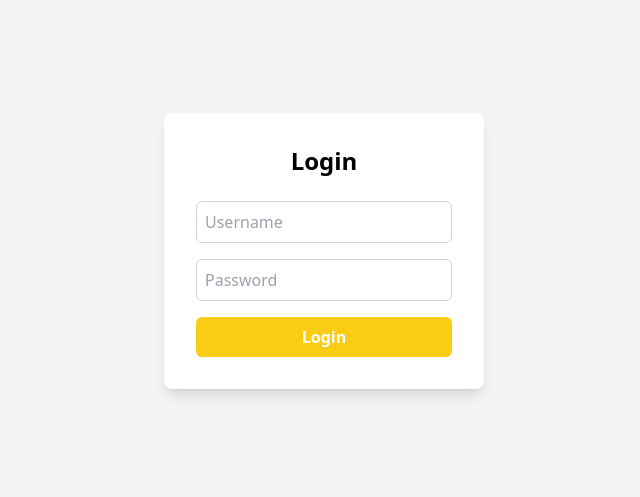
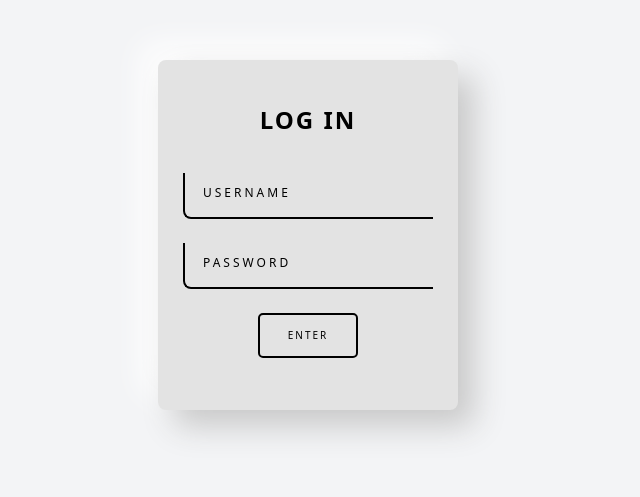
Before and after one commit to srinivastechlandui/field-promotor, a React (Create React App) app: page / in a window 1280 px wide. Shown: the part 165-662 px from the top of the page, without its empty margins (332-972 px from the left). Built offline with nearby package versions, Linux system fonts and the light colour scheme.

Commit message:
feat: Add LoginPage component and update routing in App.js; implement JWT token handling in Header

```diff
--- a/src/App.css
+++ b/src/App.css
@@ -1,11 +1,108 @@
 .App {
   text-align: center;
+
 }
 
 .App-logo {
   height: 40vmin;
   pointer-events: none;
 }
+/* From Uiverse.io by JkHuger */
+.login {
+  color: #000;
+  text-transform: uppercase;
+  letter-spacing: 2px;
+  display: block;
+  font-weight: bold;
+  font-size: x-large;
+}
+
+.card {
+  display: flex;
+  justify-content: center;
+  align-items: center;
+  min-height: 350px;
+  width: 300px;
+  flex-direction: column;
+  gap: 35px;
+  background: #e3e3e3;
+  box-shadow: 16px 16px 32px #c8c8c8,
+        -16px -16px 32px #fefefe;
+  border-radius: 8px;
+}
+
+.inputBox {
+  position: relative;
+  width: 250px;
+}
+
+.inputBox input {
+  width: 100%;
+  padding: 10px;
+  outline: none;
+  border: none;
+  color: #000;
+  font-size: 1em;
+  background: transparent;
+  border-left: 2px solid #000;
+  border-bottom: 2px solid #000;
+  transition: 0.1s;
+  border-bottom-left-radius: 8px;
+}
+
+.inputBox span {
+  margin-top: 5px;
+  position: absolute;
+  left: 0;
+  transform: translateY(-4px);
+  margin-left: 10px;
+  padding: 10px;
+  pointer-events: none;
+  font-size: 12px;
+  color: #000;
+  text-transform: uppercase;
+  transition: 0.5s;
+  letter-spacing: 3px;
+  border-radius: 8px;
+}
+
+.inputBox input:valid~span,
+.inputBox input:focus~span {
+  transform: translateX(113px) translateY(-15px);
+  font-size: 0.8em;
+  padding: 5px 10px;
+  background: #000;
+  letter-spacing: 0.2em;
+  color: #fff;
+  border: 2px;
+}
+
+.inputBox input:valid,
+.inputBox input:focus {
+  border: 2px solid #000;
+  border-radius: 8px;
+}
+
+.enter {
+  height: 45px;
+  width: 100px;
+  border-radius: 5px;
+  border: 2px solid #000;
+  cursor: pointer;
+  background-color: transparent;
+  transition: 0.5s;
+  text-transform: uppercase;
+  font-size: 10px;
+  letter-spacing: 2px;
+  margin-bottom: 1em;
+}
+
+.enter:hover {
+  background-color: rgb(0, 0, 0);
+  color: white;
+}
+
+
 
 @media (prefers-reduced-motion: no-preference) {
   .App-logo {
--- a/src/page/Login.js
+++ b/src/page/Login.js
@@ -1,7 +1,8 @@
 "use client";
 
-import { useState } from "react";
+import { useState, useEffect } from "react";
 import { useNavigate } from "react-router-dom";
+import "../App.css";
 
 export default function LoginPage() {
   const [username, setUsername] = useState("");
@@ -10,21 +11,40 @@ export default function LoginPage() {
 
   const navigate = useNavigate();
 
-  const DUMMY_USERNAME = "kiran";
-  const DUMMY_PASSWORD = "12345";
+  const DUMMY_USERNAME = "Admin";
+  const DUMMY_PASSWORD = "Admin123";
+
+  useEffect(() => {
+
+    const sessionActive = localStorage.getItem("sessionActive");
+
+    if (!sessionActive) {
+
+      localStorage.removeItem("jwtToken");
+    }
+
+
+    const handleBeforeUnload = () => {
+      localStorage.removeItem("sessionActive");
+    };
+
+    window.addEventListener("beforeunload", handleBeforeUnload);
+
+
+    return () => {
+      window.removeEventListener("beforeunload", handleBeforeUnload);
+    };
+  }, []);
 
   const handleLogin = (e) => {
     e.preventDefault();
 
     if (username === DUMMY_USERNAME && password === DUMMY_PASSWORD) {
-
       const dummyToken = "dummy-jwt-token-1234567890";
-
       localStorage.setItem("jwtToken", dummyToken);
 
+      localStorage.setItem("sessionActive", "true");
       alert("Login Successful!");
-
-
       navigate("/home", { replace: true });
     } else {
       setError("Invalid username or password");
@@ -32,32 +52,35 @@ export default function LoginPage() {
   };
 
   return (
-    <div className="w-screen h-screen flex items-center justify-center bg-gray-100">
-      <div className="bg-white p-8 rounded-lg shadow-lg w-[320px]">
-        <h2 className="text-2xl font-semibold text-center mb-6">Login</h2>
-        <form onSubmit={handleLogin} className="flex flex-col gap-4">
+     <div className="flex flex-col items-center justify-center fixed inset-0  overflow-hidden">
+      <div className="card">
+        <a className="login">Log in</a>
+
+        <form onSubmit={handleLogin} className="flex flex-col items-center gap-6">
+          <div className="inputBox">
             <input
               type="text"
-            placeholder="Username"
+              required="required"
               value={username}
               onChange={(e) => setUsername(e.target.value)}
-            className="border border-gray-300 rounded-md p-2 focus:outline-none focus:ring-2 focus:ring-yellow-400"
-            required
             />
+            <span className="user">Username</span>
+          </div>
+
+          <div className="inputBox">
             <input
               type="password"
-            placeholder="Password"
+              required="required"
               value={password}
               onChange={(e) => setPassword(e.target.value)}
-            className="border border-gray-300 rounded-md p-2 focus:outline-none focus:ring-2 focus:ring-yellow-400"
-            required
             />
-          {error && <p className="text-red-500 text-sm">{error}</p>}
-          <button
-            type="submit"
-            className="bg-yellow-400 text-white font-semibold py-2 rounded-md hover:bg-yellow-500 transition-colors"
-          >
-            Login
+            <span>Password</span>
+          </div>
+
+          {error && <p style={{ color: "red", fontSize: "12px" }}>{error}</p>}
+
+          <button type="submit" className="enter">
+            Enter
           </button>
         </form>
       </div>
```
Also changed, not shown: src/App.js (line endings or trailing spaces). Lines whose indentation alone changed are shown as unchanged.
